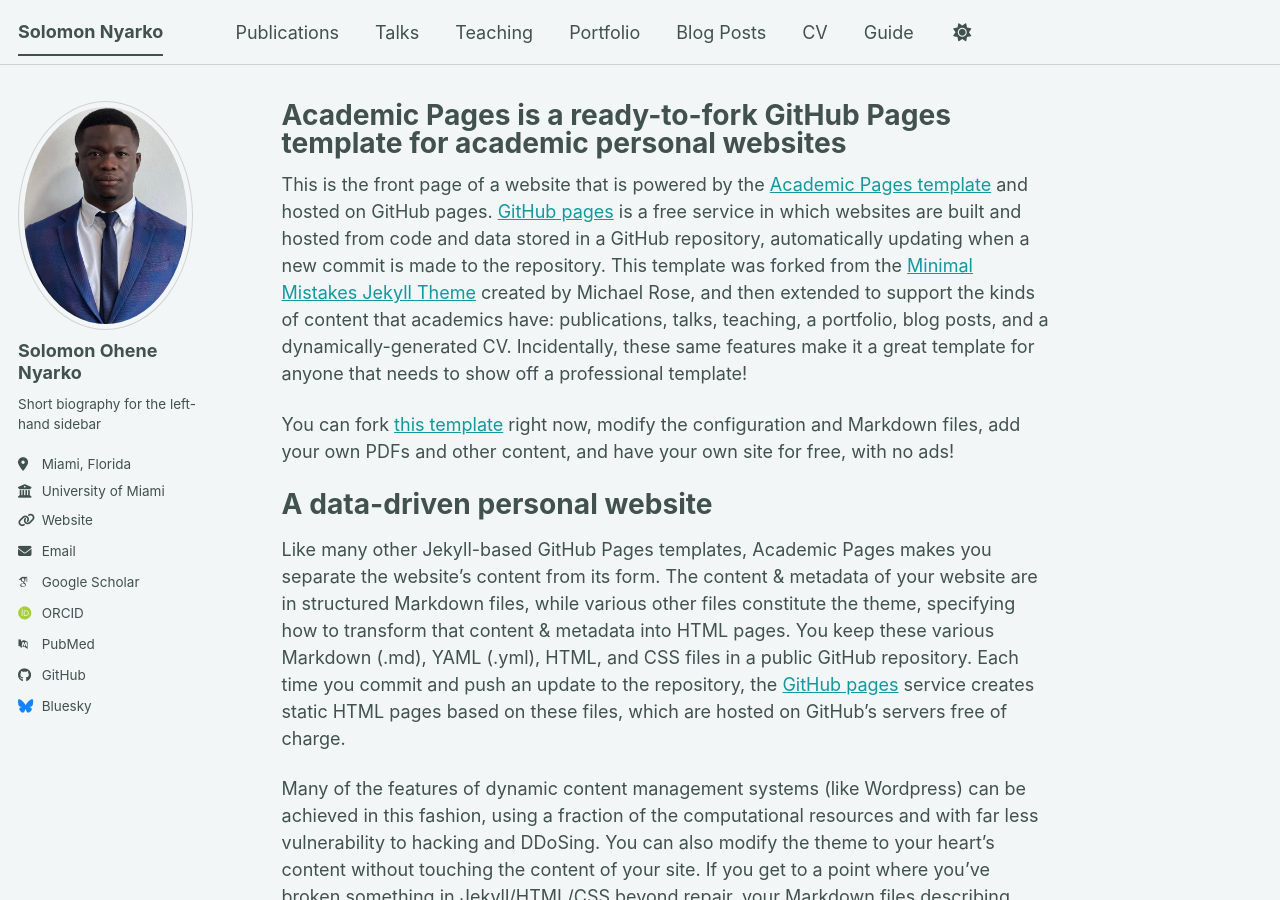
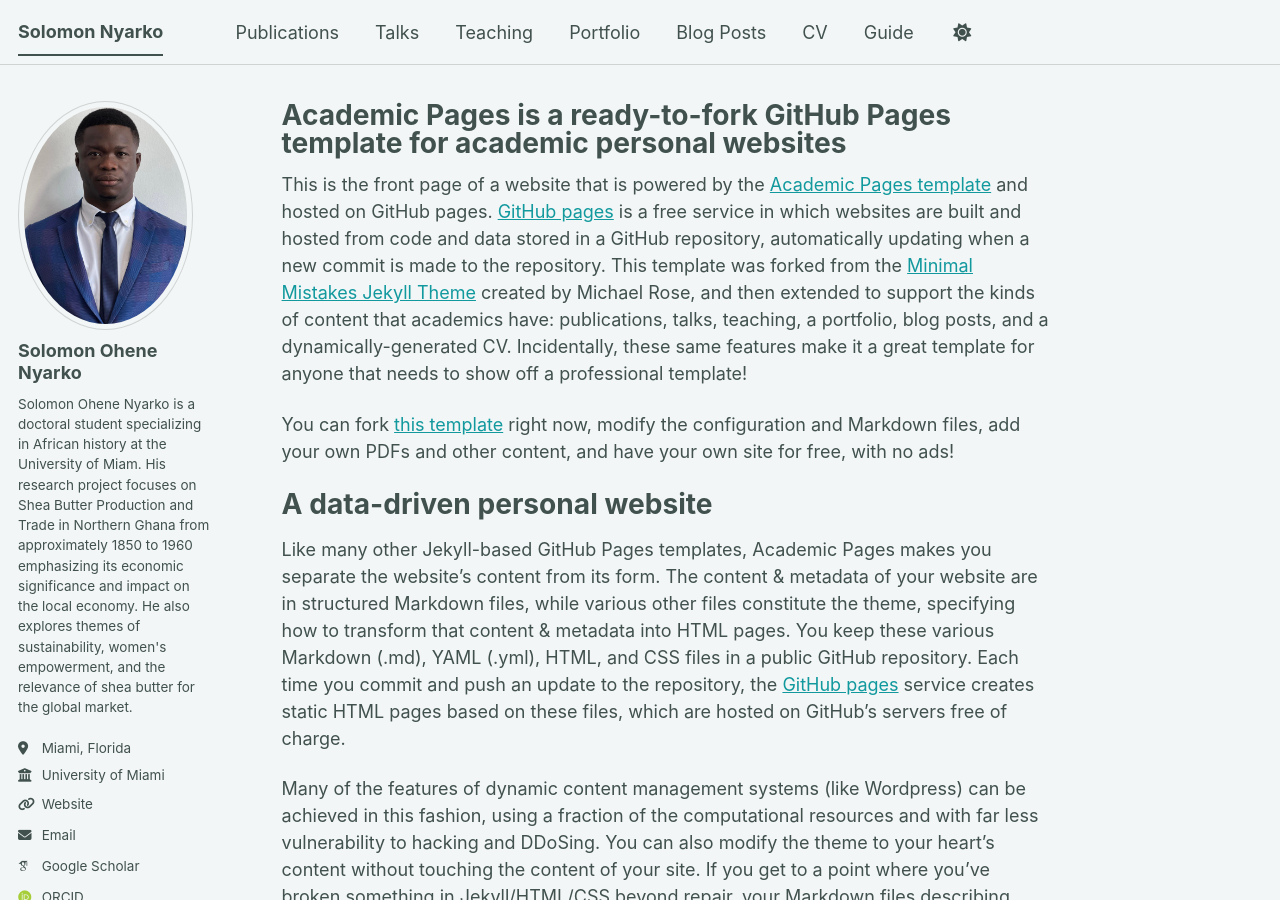
Before and after one commit to SolomonNyarko/SolomonNyarko.github.io, a Jekyll site: the page built from _pages/about.md, in a window 1280 px wide and 900 px high. Built offline with Jekyll 4.4.1, drawn with Linux system fonts in a browser that asks for light colours; some web fonts are replaced; a script bundle is joined from its source files by our own code; library files that are not in the unit come from our copies.

Commit message:
Update _config.yml

```diff
--- a/_config.yml
+++ b/_config.yml
@@ -26,7 +26,7 @@
   avatar           : "profile2.png"
   name             : "Solomon Ohene Nyarko"
   pronouns         : # example: "she/her"
-  bio              : "Short biography for the left-hand sidebar"
+  bio              : "Solomon Ohene Nyarko is a doctoral student specializing in African history at the University of Miam. His research project focuses on Shea Butter Production and Trade in Northern Ghana from approximately 1850 to 1960 emphasizing its economic significance and impact on the local economy. He also explores themes of sustainability, women's empowerment, and the relevance of shea butter for the global market."
   location         : "Miami, Florida"
   employer         : "University of Miami"
   uri              : SolomonNyarko.github.io # URL
```
